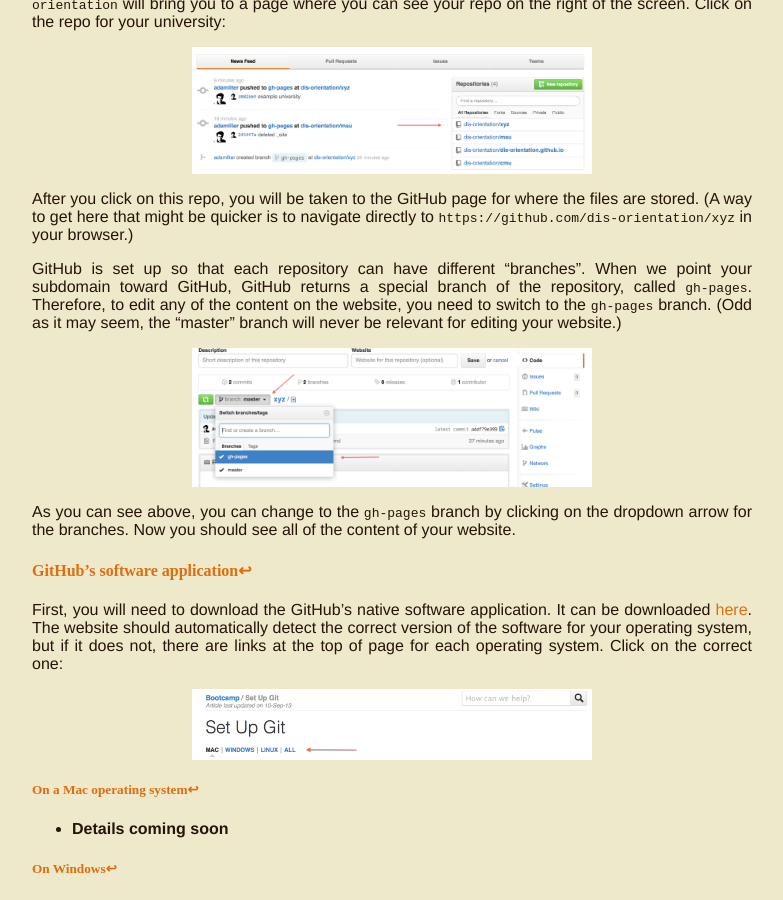
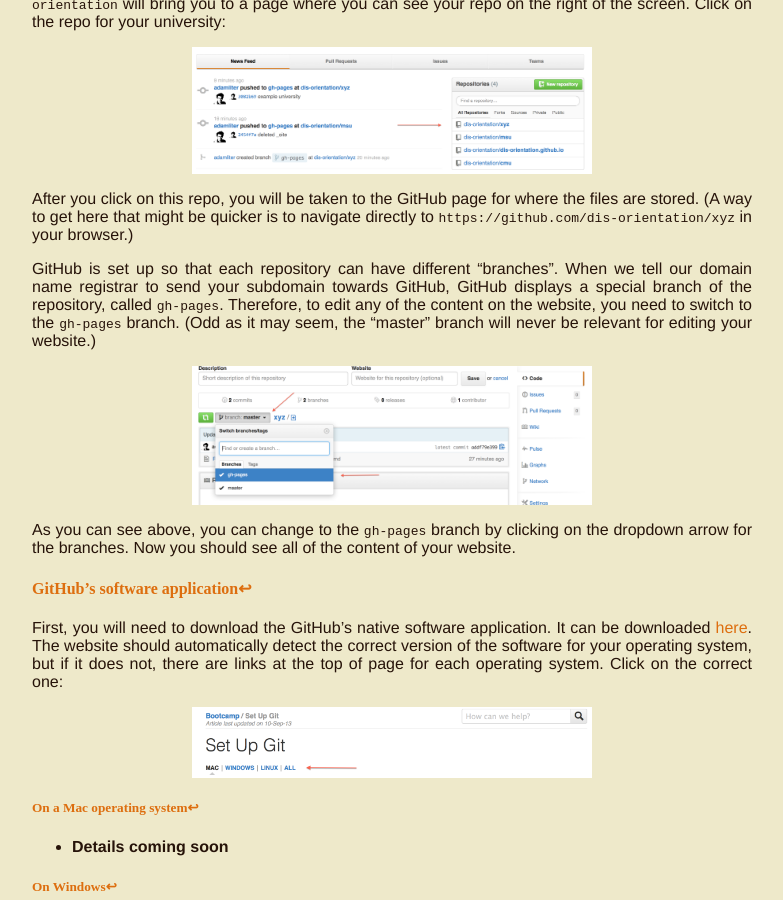
Before and after one commit to dis-orientation/dis-orientation.github.io, a Jekyll site: the page built from involved.md, in a window 1280 px wide and 900 px high, scrolled down 2688 px. Shown: the whole window, without its empty margins (248-1031 px from the left). Built offline with Jekyll 4.4.1, drawn with Linux system fonts in a browser that asks for light colours; Markdown is read by kramdown in place of the engine named in the settings.

Commit message:
clarified gh-pages

```diff
--- a/involved.md
+++ b/involved.md
@@ -85,7 +85,7 @@
 
 After you click on this repo, you will be taken to the GitHub page for where the files are stored. (A way to get here that might be quicker is to navigate directly to `https://github.com/dis-orientation/xyz` in your browser.)
 
-GitHub is set up so that each repository can have different "branches". When we point your subdomain toward GitHub, GitHub returns a special branch of the repository, called `gh-pages`. Therefore, to edit any of the content on the website, you need to switch to the `gh-pages` branch. (Odd as it may seem, the "master" branch will never be relevant for editing your website.)
+GitHub is set up so that each repository can have different "branches". When we tell our domain name registrar to send your subdomain towards GitHub, GitHub displays a special branch of the repository, called `gh-pages`. Therefore, to edit any of the content on the website, you need to switch to the `gh-pages` branch. (Odd as it may seem, the "master" branch will never be relevant for editing your website.)
 
 <img alt="git-web-change-branch" width="400" src="/images/git-web-change-branch.png" style="display:block; margin:0 auto;" />
 
```
